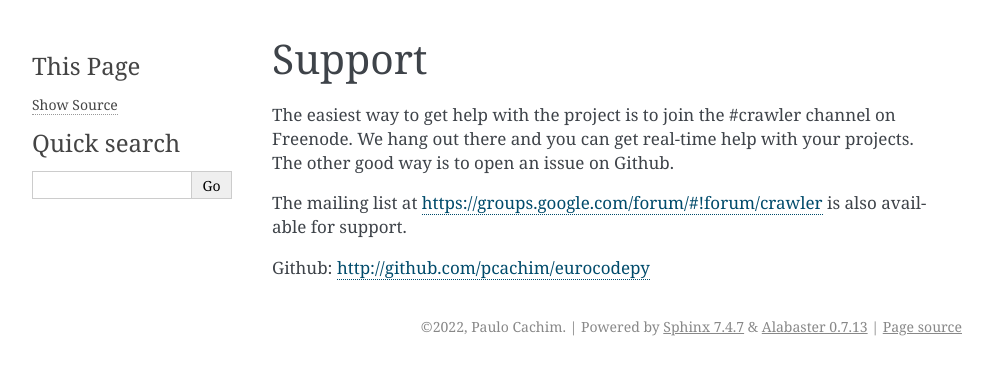
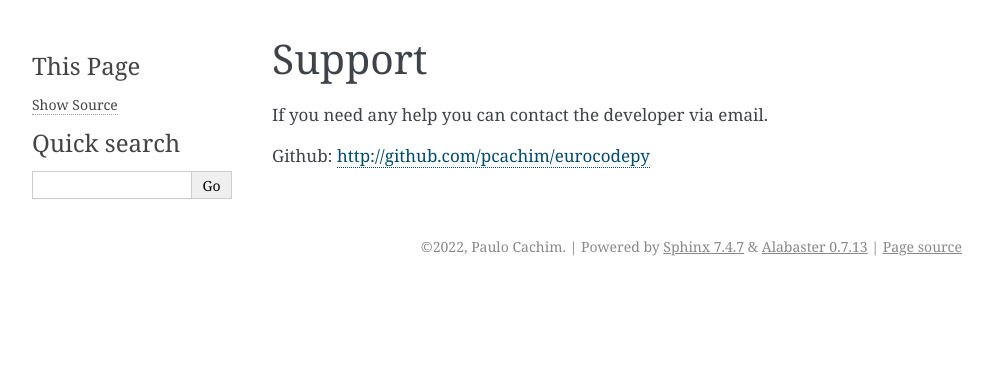
Before and after one commit to pcachim/eurocodepy, a Sphinx documentation site: the page built from docs/source/support.rst, in a window 1280 px wide. Shown: the top 375 px of the page, without its empty margins (148-1141 px from the left). Built offline with Sphinx 7.4.7, drawn with Linux system fonts in a browser that asks for light colours.

Commit message:
202202212115

```diff
--- a/docs/source/index.rst
+++ b/docs/source/index.rst
@@ -20,8 +20,8 @@ The existing functions are listed in the page 'modules'. They are divided by eur
    :caption: Contents:
 
    install
+   modules
    support
-   modules
 
 Indices and tables
 ==================
--- a/docs/source/support.rst
+++ b/docs/source/support.rst
@@ -1,12 +1,6 @@
 Support
 =======
 
-The easiest way to get help with the project is to join the #crawler
-channel on Freenode.
-We hang out there and you can get real-time help with your projects.
-The other good way is to open an issue on Github.
-
-The mailing list at https://groups.google.com/forum/#!forum/crawler
-is also available for support.
+If you need any help you can contact the developer via email.
 
 Github: http://github.com/pcachim/eurocodepy
```
Also changed, not shown: docs/source/install.rst (+9 -1 lines), 15 other files.
